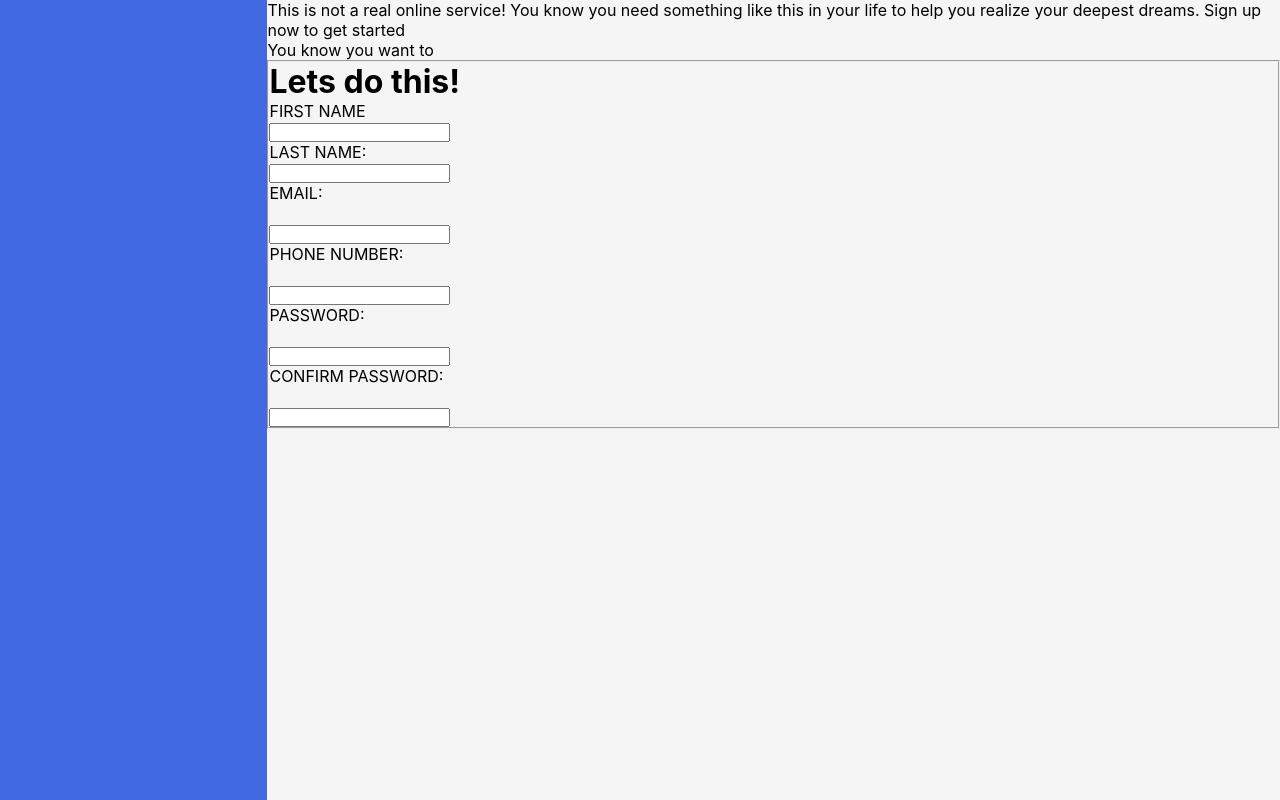
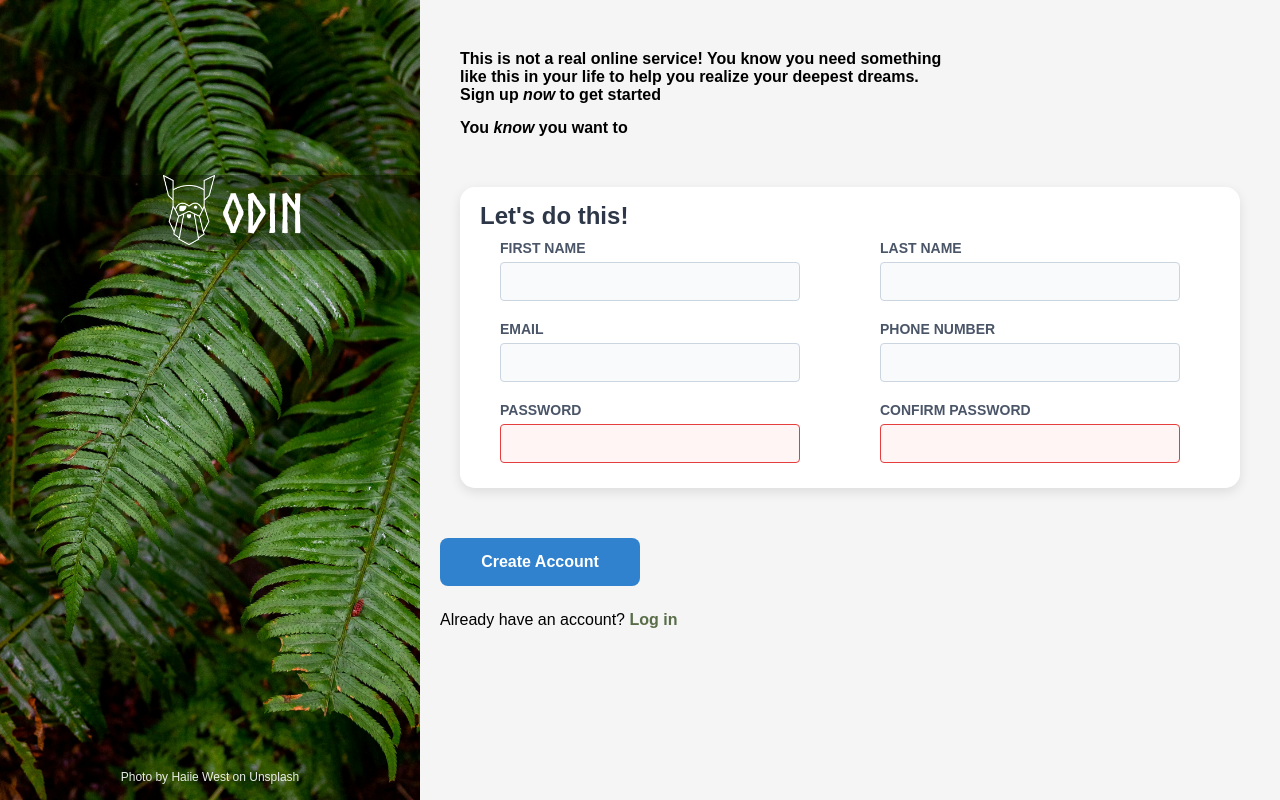
Before and after one commit to BoyQuatro25/forms, a plain HTML site: page index.html in a window 1280 px wide. Drawn offline with Linux system fonts and the light colour scheme.

Commit message:
finished the front end side

```diff
--- a/index.html
+++ b/index.html
@@ -10,41 +10,63 @@
 <body>
     <div class="body">
         <div class="sidebar">
-            <div class="footer"></div>
+            <img src="halie-west-25xggax4bSA-unsplash.jpg" alt="splash image">
+            <div class="page-title">
+                <div class="logo">
+                    <img src="odin-lined.png" alt="Odin Logo">
+                </div>
+                <div class="odin-text">ODIN</div>
+            </div>
+            <div class="footer">Photo by Haiie West on Unsplash</div>
         </div>
         <div class="container">
             <div class="intro">
             <p>This is not a real online service! You know you need something like this in your life
-                to help you realize your deepest dreams. Sign up now to get started
+                to help you realize your deepest dreams. Sign up <i>now</i> to get started
             </p>
-            <p>You know you want to</p>
+            <p>You <i>know</i> you want to</p>
             </div>
             <div class="metadata">
             <fieldset>
-                <h1>Lets do this!</h1>
+                <h1>Let's do this!</h1>
 
-                <div class="fieldset-group">
-                    <label for="firtsName">FIRST NAME</label>
-                    <input type="text" id="firtsName" name="firstName">
-
-                    <label for="lastName">LAST NAME:</label>
+                <div class="form-row">
+                    <div class="form-group">
+                    <label for="firstName">FIRST NAME</label>
+                    <input type="text" id="firstName" name="firstName">
+                    </div>
+                    <div class="form-group">
+                    <label for="lastName">LAST NAME</label>
                     <input type="text" id="lastName" name="lastName">
+                    </div>
                 </div>
 
-                <label for="email">EMAIL:</label><br>
-                <input type="email" id="email" name="email">
+                <div class="form-row">
+                    <div class="form-group">
+                    <label for="email">EMAIL</label>
+                    <input type="email" id="email" name="email">
+                    </div>
+                    <div class="form-group">
+                    <label for="phone_number">PHONE NUMBER</label>
+                    <input type="tel" id="phone_number" name="phone_number">
+                    </div>
+                </div>
 
-                <label for="phone_number">PHONE NUMBER:</label><br>
-                <input type="tel" id="phone_number" name="phone_number"><br>
+                <div class="form-row">
+                    <div class="form-group">
+                    <label for="pwd">PASSWORD</label>
+                    <input type="password" id="pwd" name="pwd" required pattern="^(?=.*[A-Za-z])(?=.*\d)[A-Za-z\d]{8,}$">
 
-                <label for="pwd">PASSWORD:</label><br>
-                <input type="password" id="pwd" name="pwd">
-
-                <label for="confPwd">CONFIRM PASSWORD:</label><br>
-                <input type="password" id="confPwd" name="confPwd">
-
-                </fieldset>
-            </div>
+                    </div>
+                    <div class="form-group">
+                    <label for="confPwd">CONFIRM PASSWORD</label>
+                    <input type="password" id="confPwd" name="confPwd" required pattern="^(?=.*[A-Za-z])(?=.*\d)[A-Za-z\d]{8,}$">
+                    </div>
+                </div>
+            </fieldset>
+        </div>
+            <button  type="button" id="button" class="button">Create Account</button>
+            <p>Already have an account? <b>Log in</b></p>
         </div>
     </div>
 </body>
--- a/styles.css
+++ b/styles.css
@@ -1,24 +1,113 @@
 /* border: 1px solid #000000; */
+@font-face {
+  font-family: 'Norse'; /* Choose a name for your font */
+  src: url('Norse-Bold.woff2') format('woff2'); /* Specify the path to your WOFF2 file */
+  font-weight: bold; /* Specify the font weight */
+  font-style: bold; /* Specify the font style */
+  font-display: swap;
+}
+
+/* You can then use the font in your CSS rules like this: */
+h1 {
+  font-family: Arial, Helvetica, sans-serif/* Include a fallback font */
+}
+
  *{
     margin:0;
     padding: 0;
     box-sizing: border-box;
  }
+/* ...existing code... */
 body {
-  font-family: -apple-system, BlinkMacSystemFont, 'Segoe UI', Roboto, Oxygen, Ubuntu, Cantarell, 'Open Sans', 'Helvetica Neue', sans-serif;
+  font-family: Arial, Helvetica, sans-serif;
   min-height: 100vh;
-
-}
-
-.sidebar {
-  width: 300px;
-  background: royalblue;
-  box-sizing: border-box;
-}
-body {
   display: flex;
   flex: 1;
 }
+.sidebar {
+  flex: 0 0 420px;
+  max-width: 500px;
+  /* display: flex; */
+  position: relative;
+}
+.sidebar img{
+  position:absolute;
+  inset: 0;
+  width: 100%;
+  height: 100%;
+  object-fit: cover;
+  display: block;
+  z-index: 0;
+}
+.page-title {
+  position: absolute;
+  top: 50%;
+  left: 0;
+  right: 0;
+  transform: translateY(-300%);
+  z-index: 2;
+  background-color: rgba(0,0,0,0.35);
+  color: white;
+  padding: 10px 20px;
+  text-align: center;
+  width: 100%;
+  /* box-sizing: border-box; */
+  pointer-events: none;
+  display: flex;
+  flex-direction: row;
+  align-items: center;
+  gap:50px;
+  justify-content: center;
+  height: 75px;
+}
+.page-title .logo{
+  /* width: 48px; */
+  flex: 0 0 56px;
+  height: auto;
+  margin:0;
+  pointer-events: auto;
+  border:0;
+}
+.page-title .logo img{
+  max-width: 100%;
+  height: auto;
+  display: block;
+  max-height: 70px;
+  object-fit: contain;
+  margin: 0;
+  transform: translateX(-5%);
+}
+.odin-text{
+  font-family: "Norse", Arial, Helvetica, sans-serif;
+  font-size: 54px;
+  margin: 0;
+  line-height: 1;
+  pointer-events: auto;
+  white-space: nowrap;
+  overflow: visible;
+}
+.logo{
+  display: block;
+  width: auto;
+  height: auto;
+}
+.footer{
+  position: absolute;
+  bottom: 10px;
+  left: 50%;
+  transform: translateX(-50%);
+  z-index: 2;
+  color: rgba(255,255,255,0.9);
+  font-size: 12px;
+  padding: 6px 10px;
+  border-radius: 6px;
+  text-align: center;
+
+}
+/* body {
+  display: flex;
+  flex: 1;
+} */
 .body {
   flex: 1;
   display: flex;
@@ -26,7 +115,127 @@ body {
 }
 .container{
   background-color: whitesmoke;
+  flex: 1;
+}
+.intro{
+  margin: 50px 20px;
+  width: 525px;
+  font: bold;
+  font-weight: bold;
 }
 label{
   display: block;
 }
+/* .metadata{
+  flex: 1;
+} */
+
+/* ===== Fieldset Container ===== */
+fieldset {
+  border: none;
+  border-radius: 15px;
+  background: #ffffff;
+  box-shadow: 0 4px 12px rgba(0, 0, 0, 0.1);
+  padding: 10px;
+  margin: 40px 40px;
+  font-family: "Poppins", Arial, sans-serif;
+}
+
+/* ===== Heading ===== */
+h1 {
+  text-align: left;
+  color: #2d3748;
+  margin: 5px 10px;
+  font-size: 24px;
+}
+
+/* ===== Form Layout ===== */
+.form-row {
+  display: flex;
+  gap: 20px;
+  margin-bottom: 10px;
+}
+
+.form-group {
+  display: flex;
+  flex-direction: column;
+  margin: 5px 30px;
+  padding: 0px;
+  /* border: 1px solid black; */
+}
+
+label {
+  font-weight: 600;
+  margin-bottom: 6px;
+  color: #4a5568;
+  font-size: 14px;
+}
+
+/* ===== Input Styles ===== */
+input {
+  padding: 10px 12px;
+  border: 1.5px solid #cbd5e0;
+  border-radius: 4px;
+  font-size: 15px;
+  background-color: #f9fafb;
+  transition: all 0.2s ease;
+  width: 300px;
+}
+
+input:focus {
+  border-color: #3182ce;
+  box-shadow: 5px 5px 10px 3px rgba(29, 29, 29, 0.2);
+  outline: none;
+  background-color: #fff;
+}
+
+/* ===== Button ===== */
+.button {
+  width: 200px;
+  height: 48px;
+  padding: 12px;
+  background-color: #3182ce;
+  color: #fff;
+  font-size: 16px;
+  border: none;
+  border-radius: 8px;
+  cursor: pointer;
+  font-weight: 600;
+  transition: background-color 0.2s ease, transform 0.1s ease;
+  margin: 10px 20px;
+}
+
+.button:hover {
+  background-color: #2b6cb0;
+  transform: translateY(-1px);
+}
+
+.button:active {
+  transform: translateY(1px);
+}
+
+input[type="password"]:invalid {
+  border-color: #e53e3e; /* red border */
+  background-color: #fff5f5;
+}
+
+/* ===== Responsive Design ===== */
+@media (max-width: 600px) {
+  .form-row {
+    flex-direction: column;
+  }
+
+  fieldset {
+    padding: 20px;
+  }
+
+  h1 {
+    font-size: 20px;
+  }
+}
+b{
+  color: #596d48;
+}
+p{
+  margin: 15px 20px;
+}
```
Also changed, not shown: Norse-Bold.otf (added), Norse-Bold.woff (added), Norse-Bold.woff2 (added), halie-west-25xggax4bSA-unsplash.jpg (added), odin-lined.png (added).
